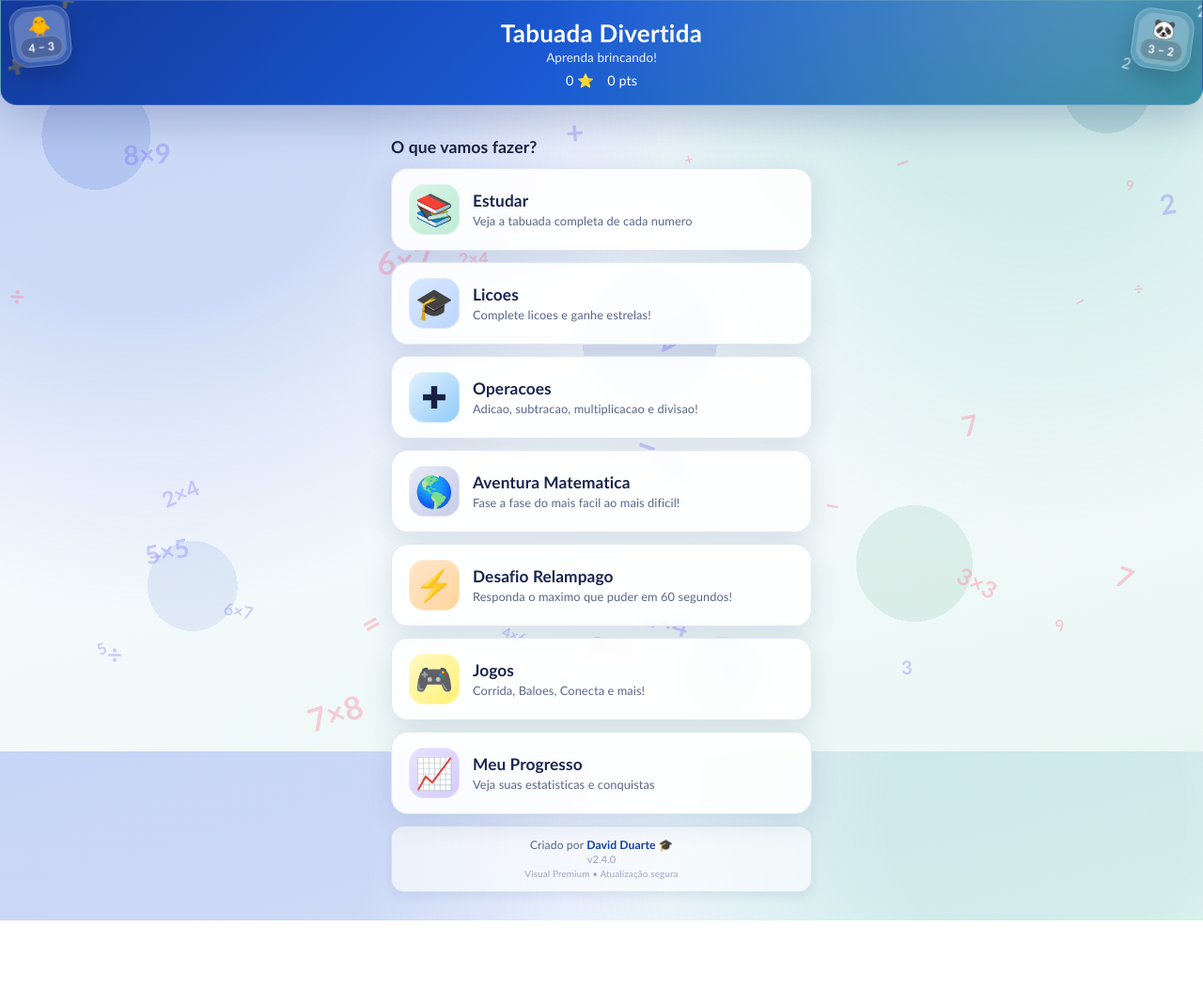
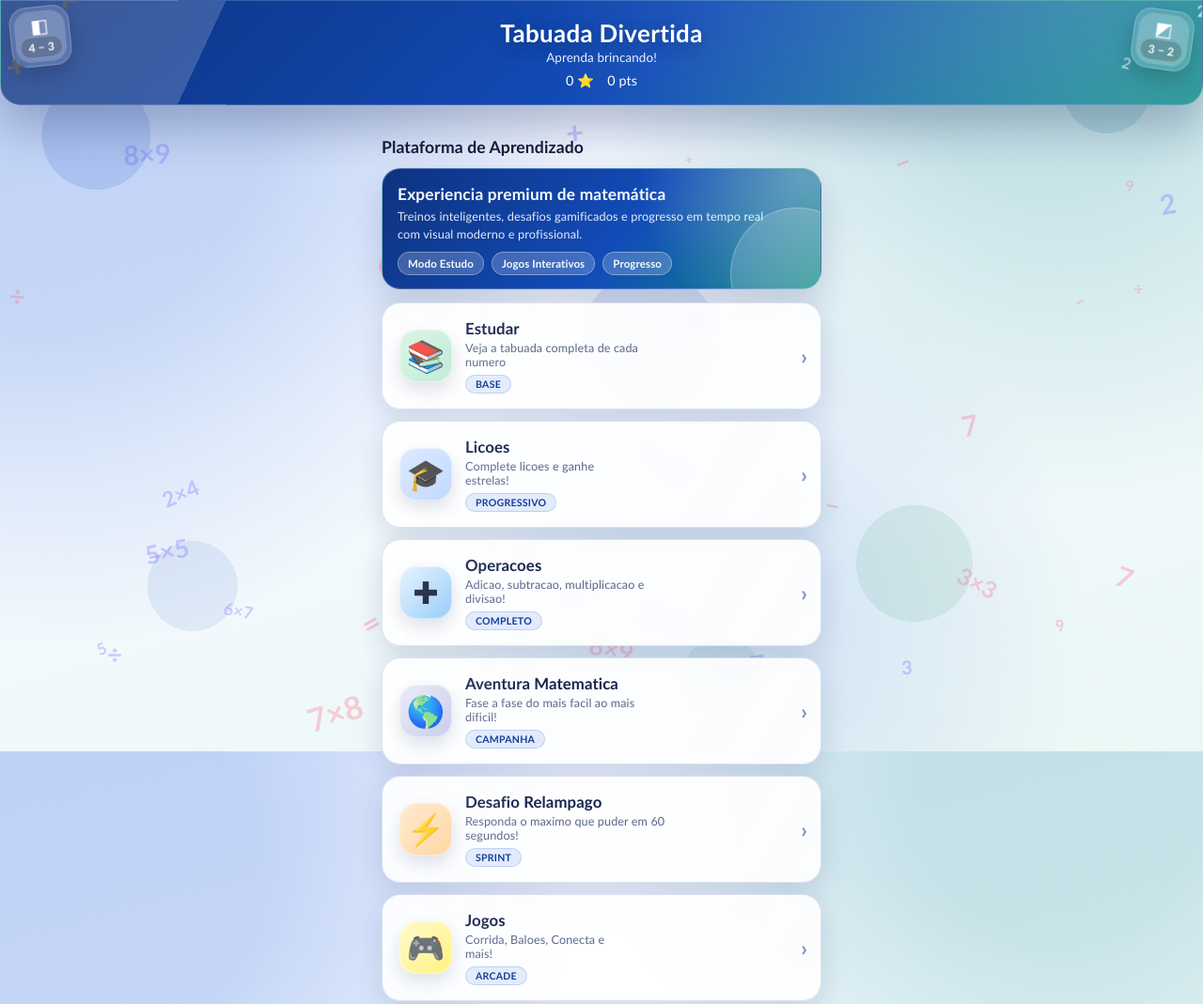
Before and after one commit to MaDrugaGG/tabuada-divertida, a website: page docs/index.html in a window 1280 px wide. Shown: the top 1069 px of the page at 94% size. Before the commit the page ends 980 px from the top, so only its background shows below. Drawn offline with Linux system fonts and the light colour scheme.

Commit message:
feat(ui): premium redesign for menu and header

```diff
--- a/docs/index.html
+++ b/docs/index.html
@@ -12,25 +12,29 @@
         * { margin:0; padding:0; box-sizing:border-box; -webkit-tap-highlight-color:transparent; }
 
         :root {
-            --primary: #1240AB;
-            --primary-soft: #3A69D3;
+            --primary: #0F3D99;
+            --primary-soft: #2B67D8;
+            --accent: #0E8D8A;
             --success: #1E8E5A;
             --danger: #D9384B;
             --warning: #E58A00;
             --bg: #EEF3FF;
             --card: rgba(255, 255, 255, 0.9);
-            --text: #1A2140;
+            --text: #151D3A;
             --muted: #5A658A;
-            --border: rgba(18, 64, 171, 0.12);
-            --shadow-soft: 0 8px 30px rgba(15, 41, 102, 0.12);
-            --shadow-strong: 0 16px 42px rgba(12, 34, 90, 0.22);
+            --border: rgba(16, 61, 153, 0.14);
+            --stroke: rgba(255, 255, 255, 0.35);
+            --shadow-soft: 0 10px 30px rgba(12, 34, 90, 0.14);
+            --shadow-mid: 0 16px 36px rgba(12, 34, 90, 0.18);
+            --shadow-strong: 0 24px 50px rgba(10, 28, 74, 0.28);
         }
 
         html {
             background:
-                radial-gradient(circle at 12% 12%, rgba(58, 105, 211, 0.2) 0 18%, transparent 42%),
-                radial-gradient(circle at 86% 8%, rgba(20, 164, 132, 0.16) 0 12%, transparent 38%),
-                linear-gradient(165deg, #eaf0ff 0%, #f8fbff 45%, #e9f7f3 100%) fixed;
+                radial-gradient(circle at 4% 16%, rgba(43,103,216,0.22) 0 16%, transparent 40%),
+                radial-gradient(circle at 88% 6%, rgba(14,141,138,0.20) 0 11%, transparent 36%),
+                radial-gradient(circle at 60% 82%, rgba(43,103,216,0.12) 0 12%, transparent 38%),
+                linear-gradient(165deg, #e8efff 0%, #f6faff 46%, #eaf7f5 100%) fixed;
         }
         body {
             font-family: 'Avenir Next', 'Nunito', 'Trebuchet MS', sans-serif;
@@ -44,16 +48,17 @@
         /* ── HEADER ── */
         .header {
             background:
-                radial-gradient(circle at 90% -40%, rgba(255,255,255,.24), transparent 50%),
-                linear-gradient(135deg, #123A9C 0%, #1A5AD4 48%, #167A90 100%);
+                linear-gradient(115deg, rgba(255,255,255,.18) 0 18%, transparent 18% 100%),
+                radial-gradient(circle at 90% -45%, rgba(255,255,255,.22), transparent 50%),
+                linear-gradient(136deg, #0D327F 0%, #124CB8 54%, #0E8D8A 100%);
             color: white;
             padding: 18px 20px 16px;
             text-align: center;
             position: relative;
             box-shadow: var(--shadow-strong);
-            border-bottom-left-radius: 18px;
-            border-bottom-right-radius: 18px;
-            border: 1px solid rgba(255,255,255,.14);
+            border-bottom-left-radius: 22px;
+            border-bottom-right-radius: 22px;
+            border: 1px solid rgba(255,255,255,.18);
         }
         .header-stickers { position: absolute; inset: 0; pointer-events: none; overflow: hidden; }
         .hdr-sticker {
@@ -103,7 +108,7 @@
             0%,100% { transform: translateY(0) rotate(var(--rr, 0deg)); opacity: .65; }
             50%     { transform: translateY(-5px) rotate(var(--rr, 0deg)); opacity: .95; }
         }
-        .header h1 { font-size: 1.62em; font-weight: 900; letter-spacing: .3px; }
+        .header h1 { font-size: 1.62em; font-weight: 900; letter-spacing: .35px; text-shadow: 0 4px 20px rgba(0,0,0,.25); }
         .header .subtitle { font-size: .84em; opacity: .92; margin-top: 2px; }
         .score-bar {
             display: flex; justify-content: center; gap: 14px;
@@ -111,8 +116,8 @@
         }
         .badge {
             display: inline-block;
-            background: rgba(255,255,255,.2);
-            border: 1px solid rgba(255,255,255,.24);
+            background: rgba(255,255,255,.18);
+            border: 1px solid rgba(255,255,255,.3);
             padding: 3px 12px; border-radius: 20px;
             backdrop-filter: blur(4px);
         }
@@ -139,7 +144,7 @@
         .back-btn:active { background: rgba(255,255,255,.4); }
 
         /* ── SCREENS ── */
-        .screen { display: none; padding: 18px 16px; max-width: 480px; margin: 0 auto; }
+        .screen { display: none; padding: 18px 16px 22px; max-width: 500px; margin: 0 auto; }
         .screen.active { display: block; animation: fadeIn .25s ease; }
         @keyframes fadeIn {
             from { opacity: 0; transform: translateY(8px); }
@@ -150,7 +155,7 @@
         .menu-card {
             background: var(--card);
             border: 1px solid var(--border);
-            border-radius: 18px;
+            border-radius: 20px;
             padding: 16px 18px;
             margin-bottom: 12px;
             box-shadow: var(--shadow-soft);
@@ -158,29 +163,119 @@
             display: flex;
             align-items: center;
             gap: 14px;
-            transition: transform .18s, box-shadow .18s, border-color .18s;
+            transition: transform .2s, box-shadow .2s, border-color .2s, background .2s;
             backdrop-filter: blur(8px);
+            position: relative;
+            overflow: hidden;
+        }
+        .menu-card::before {
+            content: '';
+            position: absolute;
+            inset: 0;
+            background: linear-gradient(120deg, rgba(255,255,255,.26), transparent 35%, transparent 65%, rgba(255,255,255,.15));
+            opacity: .65;
+            pointer-events: none;
+        }
+        .menu-card::after {
+            content: '›';
+            position: absolute;
+            right: 14px;
+            top: 50%;
+            transform: translateY(-50%);
+            color: rgba(16, 61, 153, .55);
+            font-size: 1.45em;
+            font-weight: 900;
         }
         .menu-card:active {
-            transform: scale(.98);
-            border-color: rgba(18, 64, 171, 0.25);
-            box-shadow: 0 10px 28px rgba(15, 41, 102, 0.2);
+            transform: translateY(1px) scale(.986);
+            border-color: rgba(16, 61, 153, 0.28);
+            box-shadow: var(--shadow-mid);
+            background: rgba(255,255,255,.96);
         }
         .menu-card .icon {
-            font-size: 2.05em; width: 54px; height: 54px;
+            font-size: 2.05em; width: 56px; height: 56px;
             display: flex; align-items: center; justify-content: center;
-            border-radius: 16px; flex-shrink: 0;
-            box-shadow: inset 0 0 0 1px rgba(255,255,255,.35);
-        }
-        .menu-card .info h2 { font-size: 1.08em; margin-bottom: 3px; font-weight: 800; color: #1A2450; }
-        .menu-card .info p  { font-size: .8em; color: var(--muted); }
-        .icon-study     { background: linear-gradient(135deg,#d8f4e5,#c0ebd8); }
-        .icon-lesson    { background: linear-gradient(135deg,#d9e8ff,#bcd5ff); }
-        .icon-challenge { background: linear-gradient(135deg,#ffe7cb,#ffd49b); }
-        .icon-stats     { background: linear-gradient(135deg,#e8e2ff,#d6cbff); }
-        .icon-runner    { background: linear-gradient(135deg,#fff1b8,#ffe084); }
-        .icon-balloon   { background: linear-gradient(135deg,#ffe0ea,#ffc6d8); }
-        .icon-order     { background: linear-gradient(135deg,#d5f4f2,#b8ebe5); }
+            border-radius: 18px; flex-shrink: 0;
+            box-shadow: inset 0 0 0 1px rgba(255,255,255,.45), 0 8px 18px rgba(14, 34, 88, .14);
+        }
+        .menu-card .info h2 { font-size: 1.05em; margin-bottom: 3px; font-weight: 900; color: #17244D; }
+        .menu-card .info p  { font-size: .79em; color: var(--muted); max-width: 86%; }
+        .menu-tag {
+            display: inline-block;
+            margin-top: 6px;
+            padding: 3px 10px;
+            border-radius: 999px;
+            font-size: .66em;
+            font-weight: 800;
+            letter-spacing: .25px;
+            text-transform: uppercase;
+            color: #0F3D99;
+            background: rgba(43,103,216,.12);
+            border: 1px solid rgba(43,103,216,.2);
+        }
+        .icon-study     { background: linear-gradient(135deg,#d5f3e3,#bdebd4); }
+        .icon-lesson    { background: linear-gradient(135deg,#d7e8ff,#bed5ff); }
+        .icon-challenge { background: linear-gradient(135deg,#ffe7c9,#ffd39d); }
+        .icon-stats     { background: linear-gradient(135deg,#e8e0ff,#d5c9ff); }
+        .icon-runner    { background: linear-gradient(135deg,#fff1b6,#ffdf7f); }
+        .icon-balloon   { background: linear-gradient(135deg,#ffdeea,#ffc4d5); }
+        .icon-order     { background: linear-gradient(135deg,#d4f3f0,#b7ebe3); }
+
+        .menu-hero {
+            position: relative;
+            margin: 4px 0 14px;
+            padding: 16px 16px 14px;
+            border-radius: 20px;
+            color: #f6fbff;
+            background:
+                radial-gradient(circle at 96% 6%, rgba(255,255,255,.35), transparent 38%),
+                linear-gradient(130deg, #0E327F 0%, #124CB8 55%, #0F8A85 100%);
+            box-shadow: var(--shadow-mid);
+            border: 1px solid rgba(255,255,255,.28);
+            overflow: hidden;
+        }
+        .menu-hero::after {
+            content: '';
+            position: absolute;
+            width: 140px;
+            height: 140px;
+            right: -46px;
+            bottom: -56px;
+            border-radius: 50%;
+            background: rgba(255,255,255,.17);
+            border: 1px solid rgba(255,255,255,.26);
+        }
+        .menu-hero h3 {
+            font-size: 1.08em;
+            font-weight: 900;
+            margin-bottom: 4px;
+            letter-spacing: .2px;
+            position: relative;
+            z-index: 1;
+        }
+        .menu-hero p {
+            font-size: .8em;
+            opacity: .92;
+            line-height: 1.45;
+            max-width: 90%;
+            position: relative;
+            z-index: 1;
+        }
+        .menu-hero-metrics {
+            display: flex;
+            gap: 8px;
+            margin-top: 10px;
+            position: relative;
+            z-index: 1;
+        }
+        .menu-hero-metrics span {
+            font-size: .72em;
+            font-weight: 800;
+            padding: 5px 10px;
+            border-radius: 999px;
+            background: rgba(255,255,255,.2);
+            border: 1px solid rgba(255,255,255,.34);
+        }
 
         .creator-badge {
             text-align: center;
@@ -188,7 +283,7 @@
             padding: 12px;
             color: var(--muted);
             font-size: .76em;
-            background: rgba(255,255,255,.62);
+            background: rgba(255,255,255,.72);
             border: 1px solid var(--border);
             border-radius: 14px;
             box-shadow: 0 4px 12px rgba(14, 35, 88, .08);
@@ -910,7 +1005,7 @@
             <div class="hdr-mini m1" data-mini style="--rr:-10deg">➕</div>
             <div class="hdr-mini m2" data-mini style="--rr:14deg">7</div>
             <div class="hdr-char">
-                <div class="hdr-face">🐥</div>
+                <div class="hdr-face">◧</div>
                 <div class="hdr-shirt" data-shirt>2 × 3</div>
             </div>
         </div>
@@ -918,7 +1013,7 @@
             <div class="hdr-mini m1" data-mini style="--rr:9deg">⭐</div>
             <div class="hdr-mini m2" data-mini style="--rr:-12deg">➗</div>
             <div class="hdr-char">
-                <div class="hdr-face">🐼</div>
+                <div class="hdr-face">◩</div>
                 <div class="hdr-shirt" data-shirt>9 − 4</div>
             </div>
         </div>
@@ -934,13 +1029,24 @@
 
 <!-- ══ MENU ══ -->
 <div class="screen active" id="sMenu">
-    <div class="section-title">O que vamos fazer?</div>
+    <div class="section-title">Plataforma de Aprendizado</div>
+
+    <div class="menu-hero">
+        <h3>Experiencia premium de matemática</h3>
+        <p>Treinos inteligentes, desafios gamificados e progresso em tempo real com visual moderno e profissional.</p>
+        <div class="menu-hero-metrics">
+            <span>Modo Estudo</span>
+            <span>Jogos Interativos</span>
+            <span>Progresso</span>
+        </div>
+    </div>
 
     <div class="menu-card" onclick="openStudy()">
         <div class="icon icon-study">&#128218;</div>
         <div class="info">
             <h2>Estudar</h2>
             <p>Veja a tabuada completa de cada numero</p>
+            <span class="menu-tag">Base</span>
         </div>
     </div>
     <div class="menu-card" onclick="openLessons()">
@@ -948,6 +1054,7 @@
         <div class="info">
             <h2>Licoes</h2>
             <p>Complete licoes e ganhe estrelas!</p>
+            <span class="menu-tag">Progressivo</span>
         </div>
     </div>
     <div class="menu-card" onclick="openOps()">
@@ -955,6 +1062,7 @@
         <div class="info">
             <h2>Operacoes</h2>
             <p>Adicao, subtracao, multiplicacao e divisao!</p>
+            <span class="menu-tag">Completo</span>
         </div>
     </div>
     <div class="menu-card" onclick="openAdventure()">
@@ -962,6 +1070,7 @@
         <div class="info">
             <h2>Aventura Matematica</h2>
             <p>Fase a fase do mais facil ao mais dificil!</p>
+            <span class="menu-tag">Campanha</span>
         </div>
     </div>
     <div class="menu-card" onclick="openChallenge()">
@@ -969,6 +1078,7 @@
         <div class="info">
             <h2>Desafio Relampago</h2>
             <p>Responda o maximo que puder em 60 segundos!</p>
+            <span class="menu-tag">Sprint</span>
         </div>
     </div>
     <div class="menu-card" onclick="openGames()">
@@ -976,6 +1086,7 @@
         <div class="info">
             <h2>Jogos</h2>
             <p>Corrida, Baloes, Conecta e mais!</p>
+            <span class="menu-tag">Arcade</span>
         </div>
     </div>
     <div class="menu-card" onclick="openStats()">
@@ -983,10 +1094,11 @@
         <div class="info">
             <h2>Meu Progresso</h2>
             <p>Veja suas estatisticas e conquistas</p>
+            <span class="menu-tag">Analytics</span>
         </div>
     </div>
 
-    <div class="creator-badge">Criado por <span>David Duarte</span> &#127891;<br><small style="opacity:.6;font-size:.9em">v2.4.0</small><br><small style="opacity:.55;font-size:.82em">Visual Premium &bull; Atualização segura</small></div>
+    <div class="creator-badge">Criado por <span>David Duarte</span> &#127891;<br><small style="opacity:.6;font-size:.9em">v2.4.0</small><br><small style="opacity:.55;font-size:.82em">Design Signature Edition</small></div>
 </div>
 
 <!-- ══ ESTUDO: ESCOLHER TABUADA ══ -->
@@ -2882,10 +2994,21 @@ function spawnUpdateBannerSparkles() {
     if (window.Capacitor || window.cordova) return;
     if (!('serviceWorker' in navigator)) return;
 
+    const UPDATE_BANNER_TOKEN_KEY = 'updateBannerDismissedToken';
+
+    function isBannerDismissed(token) {
+        return localStorage.getItem(UPDATE_BANNER_TOKEN_KEY) === token;
+    }
+
+    function markBannerDismissed(token) {
+        localStorage.setItem(UPDATE_BANNER_TOKEN_KEY, token);
+    }
+
     let pendingSW = null;
     let bannerShown = false;
 
-    function showUpdateBanner() {
+    function showUpdateBanner(token) {
+        if (token && isBannerDismissed(token)) return;
         if (bannerShown) return;
         bannerShown = true;
         const banner = document.getElementById('updateBanner');
@@ -2895,10 +3018,12 @@ function spawnUpdateBannerSparkles() {
 
         document.getElementById('updateClose').onclick = () => {
             banner.style.display = 'none';
+            if (token) markBannerDismissed(token);
         };
 
         document.getElementById('updateBtn').onclick = () => {
             banner.style.display = 'none';
+            if (token) markBannerDismissed(token);
             if (pendingSW) {
                 // Novo SW esperando: ativa e reload via controllerchange
                 pendingSW.postMessage({ action: 'skipWaiting' });
@@ -2927,7 +3052,7 @@ function spawnUpdateBannerSparkles() {
             sw.addEventListener('statechange', () => {
                 if (sw.state === 'installed' && navigator.serviceWorker.controller) {
                     pendingSW = sw;
-                    showUpdateBanner();
+                    showUpdateBanner('sw-' + APP_VERSION);
                 }
             });
         }
@@ -2941,7 +3066,9 @@ function spawnUpdateBannerSparkles() {
     fetchVersionJson()
         .then(r => r.json())
         .then(data => {
-            if (data.version && data.version !== APP_VERSION) showUpdateBanner();
+            if (data.version && data.version !== APP_VERSION) {
+                showUpdateBanner('web-' + data.version);
+            }
         }).catch(() => {});
 })();
 
@@ -2950,6 +3077,16 @@ function spawnUpdateBannerSparkles() {
 (function initAppUpdate() {
     // Funciona apenas em app nativo (Capacitor/Cordova)
     if (!window.Capacitor && !window.cordova) return;
+
+    const UPDATE_BANNER_TOKEN_KEY = 'updateBannerDismissedToken';
+
+    function isBannerDismissed(token) {
+        return localStorage.getItem(UPDATE_BANNER_TOKEN_KEY) === token;
+    }
+
+    function markBannerDismissed(token) {
+        localStorage.setItem(UPDATE_BANNER_TOKEN_KEY, token);
+    }
 
     let updateShown = false;
 
@@ -2985,9 +3122,15 @@ function spawnUpdateBannerSparkles() {
             const localVersion = await getLocalVersion();
             const versionRes = await fetchVersionJson();
             const versionData = await versionRes.json();
+            const token = versionData && versionData.version ? ('apk-' + versionData.version) : '';
 
             // Se a versao remota eh maior que o APP_VERSION, ha atualizacao
-            if (versionData.version && isRemoteNewer(versionData.version, localVersion) && !updateShown) {
+            if (
+                versionData.version &&
+                isRemoteNewer(versionData.version, localVersion) &&
+                !updateShown &&
+                !isBannerDismissed(token)
+            ) {
                 updateShown = true;
                 showAppUpdateNotification(versionData.version, versionData.apk);
             }
@@ -2995,6 +3138,7 @@ function spawnUpdateBannerSparkles() {
     }
 
     function showAppUpdateNotification(newVersion, apkUrl) {
+        const token = 'apk-' + newVersion;
         const banner = document.getElementById('updateBanner');
         if (!banner) return;
         banner.style.display = 'flex';
@@ -3005,10 +3149,12 @@ function spawnUpdateBannerSparkles() {
 
         document.getElementById('updateClose').onclick = () => {
             banner.style.display = 'none';
+            markBannerDismissed(token);
         };
 
         document.getElementById('updateBtn').onclick = () => {
             banner.style.display = 'none';
+            markBannerDismissed(token);
             const p = window.Capacitor && window.Capacitor.Plugins && window.Capacitor.Plugins.AppUpdater;
             if (!p || !p.downloadAndInstall) {
                 const a = document.createElement('a');
```
